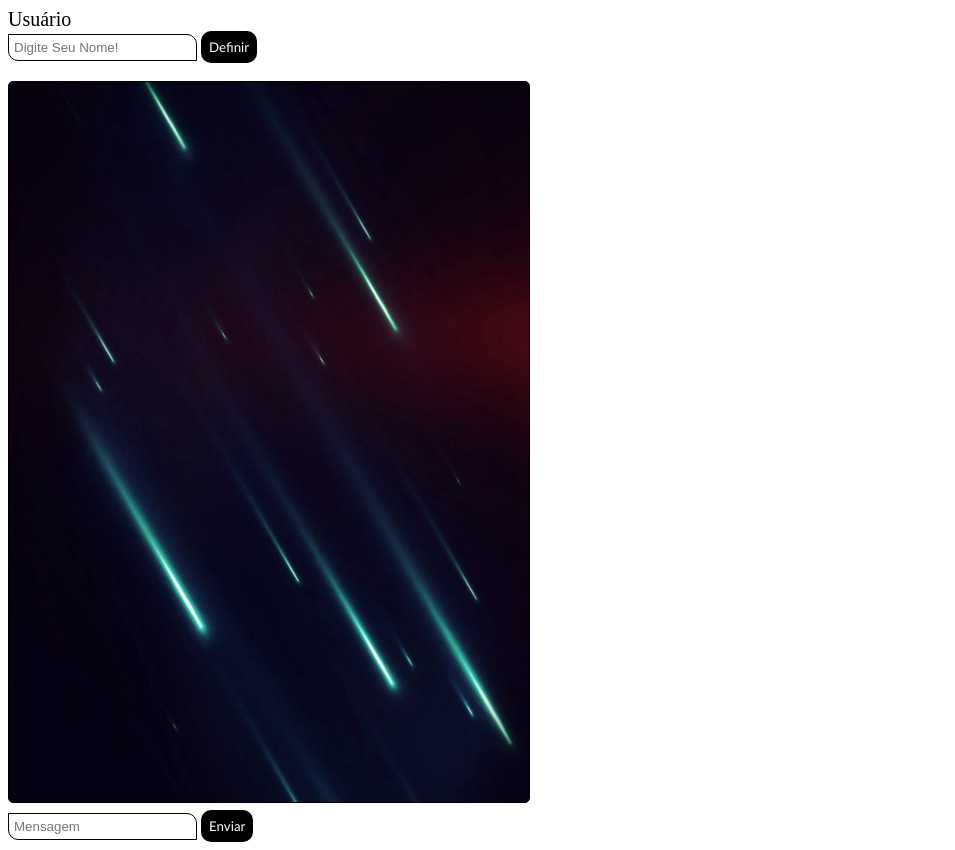
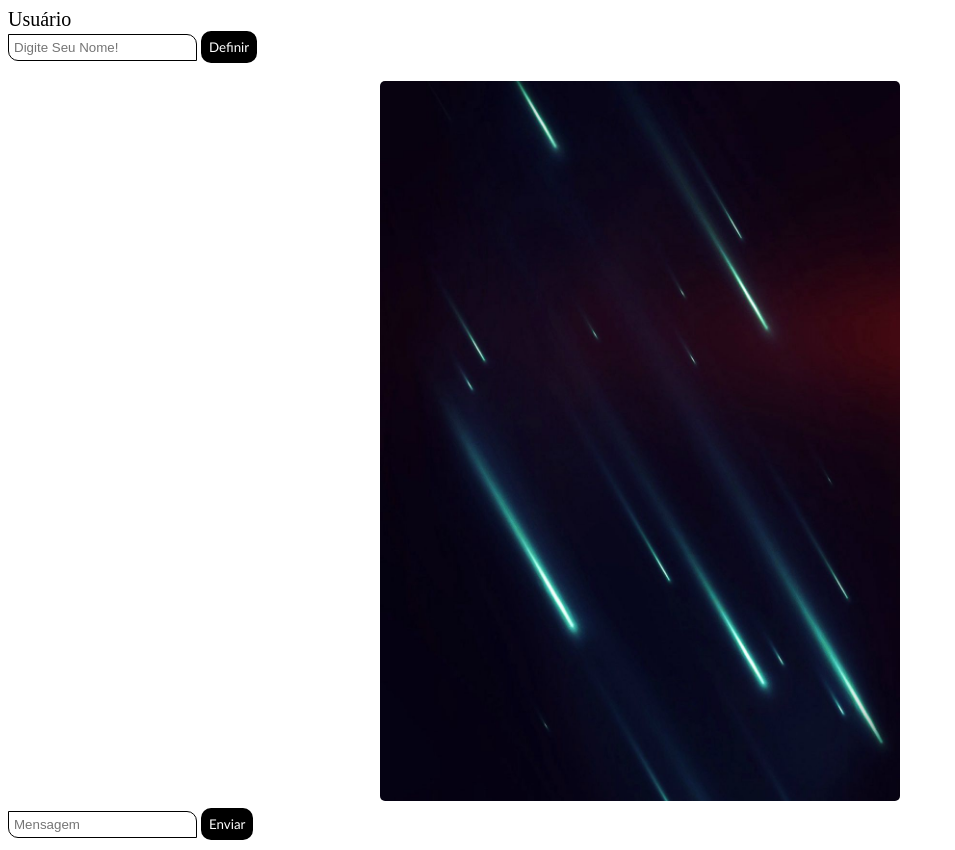
Before and after one commit to yohran1/CHAT, a website: page public/index.html in a window 1280 px wide. Shown: the whole page, without its empty margins (0-955 px from the left). Drawn offline with nearby package versions, Linux system fonts and the light colour scheme; no server answers.

Commit message:
Nova demanda

```diff
--- a/public/styles/style.css
+++ b/public/styles/style.css
@@ -21,7 +21,7 @@ p{
 }
 div{
     padding: 10px;
-    border: 1px solid black;
+    margin: auto;
 }
 ul{
     width: 50%;
```
